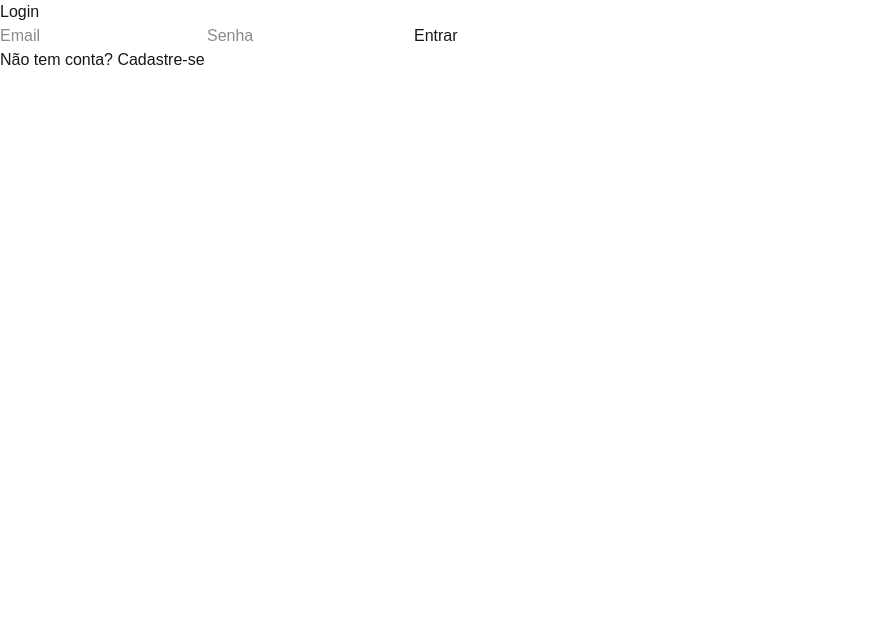
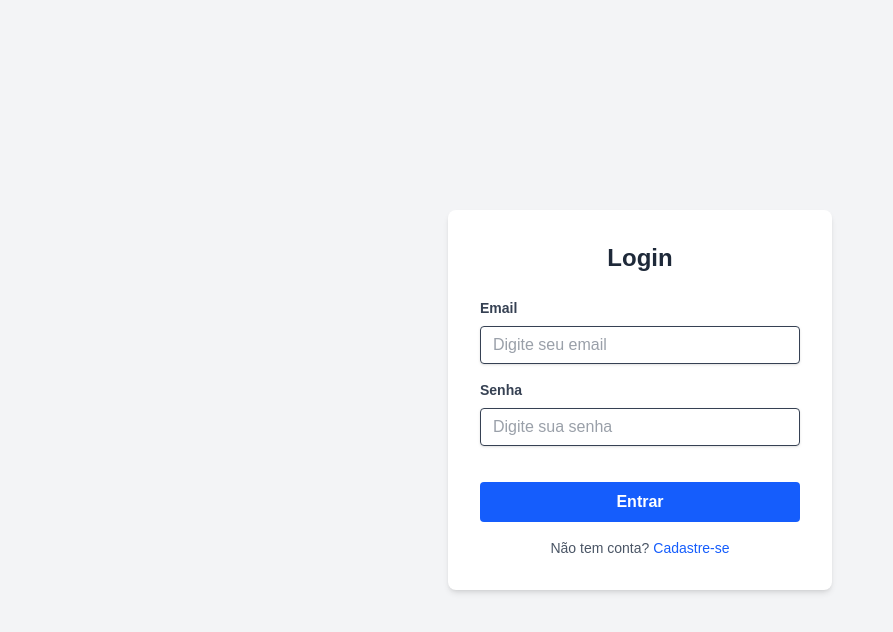
Before and after one commit to marianamacedoo/transcricao-videos, a Next.js app in the folder frontend/: page / in a window 1280 px wide. Shown: the top 632 px of the page, without its empty margins (0-893 px from the left). Built offline with nearby package versions, Linux system fonts and the light colour scheme; no server answers.

Commit message:
estilização das paginas de login, cadastro e dashboard

```diff
--- a/frontend/src/app/dashboard/page.tsx
+++ b/frontend/src/app/dashboard/page.tsx
@@ -26,14 +26,52 @@ export default function Dashboard() {
     }
   }
 
-  if (!user) return <p>Carregando...</p>;
+  if (!user) return <p className="text-center mt-8 text-gray-600">Carregando...</p>;
 
   return (
-    <div>
-      <h1>Dashboard</h1>
-      <p>Usuário logado: {user.email}</p>
-      <button onClick={() => signOut(auth)}>Sair</button>
-      <button onClick={mostrarToken}>Mostrar Token no Console</button>
+    <div className="min-h-screen bg-gray-100 p-8">
+      <div className="max-w-4xl mx-auto">
+        <header className="flex justify-between items-center mb-8">
+          <h1 className="text-3xl font-bold text-gray-800">Dashboard</h1>
+          <div className="flex items-center space-x-4">
+            <span className="text-gray-600">Bem-vindo, {user.email}</span>
+            <button
+              onClick={() => signOut(auth)}
+              className="bg-red-500 hover:bg-red-600 text-white font-bold py-2 px-4 rounded-lg focus:outline-none"
+            >
+              Sair
+            </button>
+          </div>
+        </header>
+
+        {/* Botão de demonstração para pegar o token */}
+        <div className="mb-8 p-4 bg-yellow-100 border border-yellow-300 text-yellow-800 rounded-lg">
+          <p className="text-sm font-semibold">
+            Clique no botão abaixo para obter o token de autenticação no console do navegador
+          </p>
+          <button
+            onClick={mostrarToken}
+            className="mt-2 bg-yellow-400 hover:bg-yellow-500 text-gray-800 font-bold py-1 px-3 rounded-lg focus:outline-none"
+          >
+            Mostrar Token no Console
+          </button>
+        </div>
+
+        {/* Seção para o formulário de upload (próxima etapa) */}
+        <section className="bg-white p-6 rounded-lg shadow-md mb-8">
+          <h2 className="text-xl font-bold mb-4 text-gray-800">Solicitar Nova Transcrição</h2>
+          {/* Aqui você vai adicionar o formulário de upload de arquivos */}
+          <p className="text-gray-500"> formulário para upload de arquivos de áudio/vídeo</p>
+        </section>
+
+        {/* Seção para a lista de transcrições (próxima etapa) */}
+        <section className="bg-white p-6 rounded-lg shadow-md">
+          <h2 className="text-xl font-bold mb-4 text-gray-800">Minhas Transcrições</h2>
+          {/* Aqui você vai adicionar a lógica para listar as transcrições do backend */}
+          <p className="text-gray-500">lista de transcrições</p>
+        </section>
+
+      </div>
     </div>
   );
 }
--- a/frontend/src/app/page.tsx
+++ b/frontend/src/app/page.tsx
@@ -20,25 +20,47 @@ export default function Home() {
   };
 
   return (
-    <form onSubmit={handleLogin}>
-      <h2>Login</h2>
+    <div className="flex justify-center items-center h-screen bg-gray-100">
+      <form onSubmit={handleLogin} className="bg-white p-8 rounded-lg shadow-md w-96">
+        <h2 className="text-2xl font-bold mb-6 text-center text-gray-800">Login</h2>
+        <div className="mb-4">
+          <label className="block text-gray-700 text-sm font-bold mb-2" htmlFor="email">
+            Email
+          </label>
           <input
             type="email"
-        placeholder="Email"
+            placeholder="Digite seu email"
             value={email}
             onChange={(e) => setEmail(e.target.value)}
+            className="shadow appearance-none border rounded w-full py-2 px-3 text-gray-700 leading-tight focus:outline-none focus:ring-2 focus:ring-blue-500"
           />
+        </div>
+        <div className="mb-6">
+          <label className="block text-gray-700 text-sm font-bold mb-2" htmlFor="password">
+            Senha
+          </label>
           <input
             type="password"
-        placeholder="Senha"
+            placeholder="Digite sua senha"
             value={password}
             onChange={(e) => setPassword(e.target.value)}
+            className="shadow appearance-none border rounded w-full py-2 px-3 text-gray-700 mb-3 leading-tight focus:outline-none focus:ring-2 focus:ring-blue-500"
           />
-      <button type="submit">Entrar</button>
-      {error && <p style={{ color: "red" }}>{error}</p>}
-      <p>
-        Não tem conta? <a href="/register">Cadastre-se</a>
+        </div>
+        <button
+          type="submit"
+          className="bg-blue-600 hover:bg-blue-700 text-white font-bold py-2 px-4 rounded w-full focus:outline-none focus:ring-2 focus:ring-blue-500"
+        >
+          Entrar
+        </button>
+        {error && <p className="text-red-500 text-center mt-4 text-sm">{error}</p>}
+        <p className="mt-4 text-center text-sm text-gray-600">
+          Não tem conta?
+          <a href="/register" className="text-blue-600 hover:underline ml-1">
+            Cadastre-se
+          </a>
         </p>
       </form>
+    </div>
   );
 }
--- a/frontend/src/app/register/page.tsx
+++ b/frontend/src/app/register/page.tsx
@@ -20,22 +20,41 @@ export default function Register() {
   };
 
   return (
-    <form onSubmit={handleRegister}>
-      <h2>Cadastro</h2>
+    <div className="flex justify-center items-center h-screen bg-gray-100">
+      <form onSubmit={handleRegister} className="bg-white p-8 rounded-lg shadow-md w-96">
+        <h2 className="text-2xl font-bold mb-6 text-center text-gray-800">Crie sua conta</h2>
+        <div className="mb-4">
+          <label className="block text-gray-700 text-sm font-bold mb-2" htmlFor="email">
+            Email
+          </label>
           <input
             type="email"
-        placeholder="Email"
+            placeholder="Digite seu email"
             value={email}
             onChange={(e) => setEmail(e.target.value)}
+            className="shadow appearance-none border rounded w-full py-2 px-3 text-gray-700 leading-tight focus:outline-none focus:ring-2 focus:ring-blue-500"
           />
+        </div>
+        <div className="mb-6">
+          <label className="block text-gray-700 text-sm font-bold mb-2" htmlFor="password">
+            Senha
+          </label>
           <input
             type="password"
-        placeholder="Senha"
+            placeholder="Digite sua senha"
             value={password}
             onChange={(e) => setPassword(e.target.value)}
+            className="shadow appearance-none border rounded w-full py-2 px-3 text-gray-700 mb-3 leading-tight focus:outline-none focus:ring-2 focus:ring-blue-500"
           />
-      <button type="submit">Cadastrar</button>
-      {error && <p style={{ color: "red" }}>{error}</p>}
+        </div>
+        <button
+          type="submit"
+          className="bg-blue-600 hover:bg-blue-700 text-white font-bold py-2 px-4 rounded w-full focus:outline-none focus:ring-2 focus:ring-blue-500"
+        >
+          Cadastrar
+        </button>
+        {error && <p className="text-red-500 text-center mt-4 text-sm">{error}</p>}
       </form>
+    </div>
   );
 }
```
Lines whose indentation alone changed are shown as unchanged.
